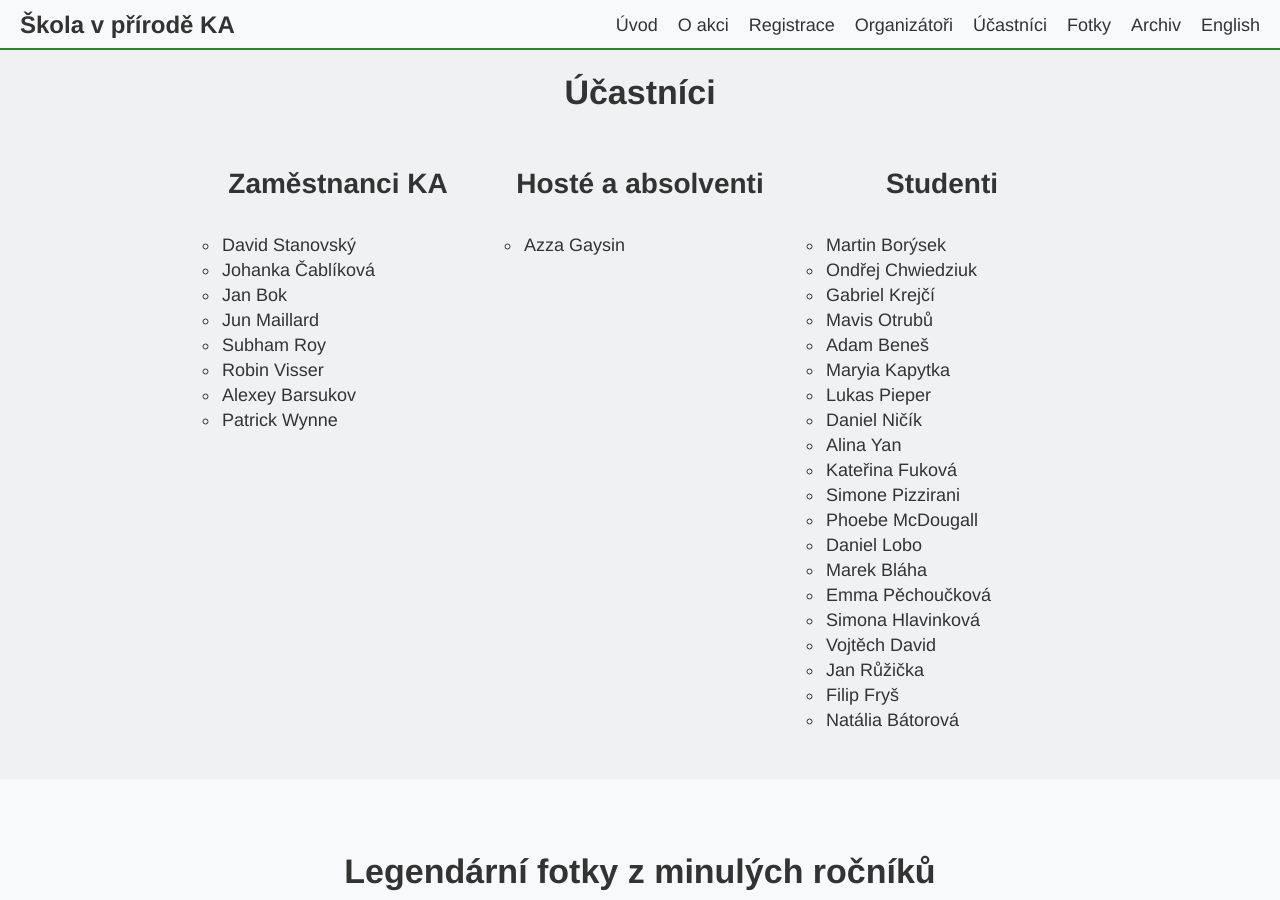
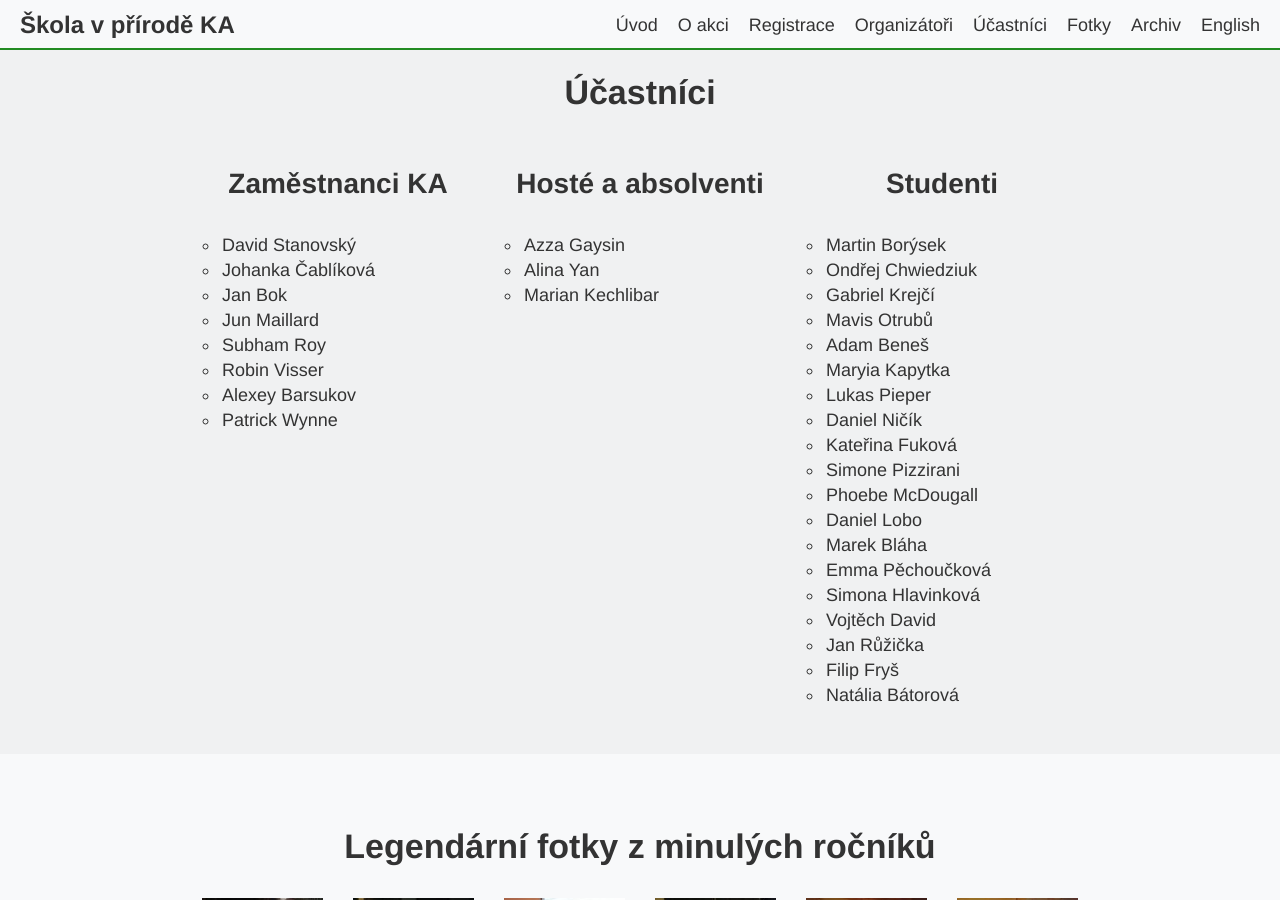
Before and after one commit to ondrachwiedziuk/skolavprirodenew, a Jekyll site: the page built from index.md, in a window 1280 px wide and 900 px high, scrolled down 3908 px. Built offline with Jekyll 4.4.1, drawn with Linux system fonts in a browser that asks for light colours.

Commit message:
Marian Kechlibar

```diff
--- a/_includes/participants.html
+++ b/_includes/participants.html
@@ -55,6 +55,12 @@
                     <li>
                       Azza Gaysin
                     </li>
+                    <li>
+                      Alina Yan
+                    </li>
+                    <li>
+                      Marian Kechlibar
+                    </li>
                   </ul>
             </div>
             <div class="cell">
@@ -89,9 +95,6 @@
                     </li>
                     <li>
                       Daniel Ničík
-                    </li>
-                    <li>
-                      Alina Yan
                     </li>
                     <li>
                       Kateřina Fuková
```
